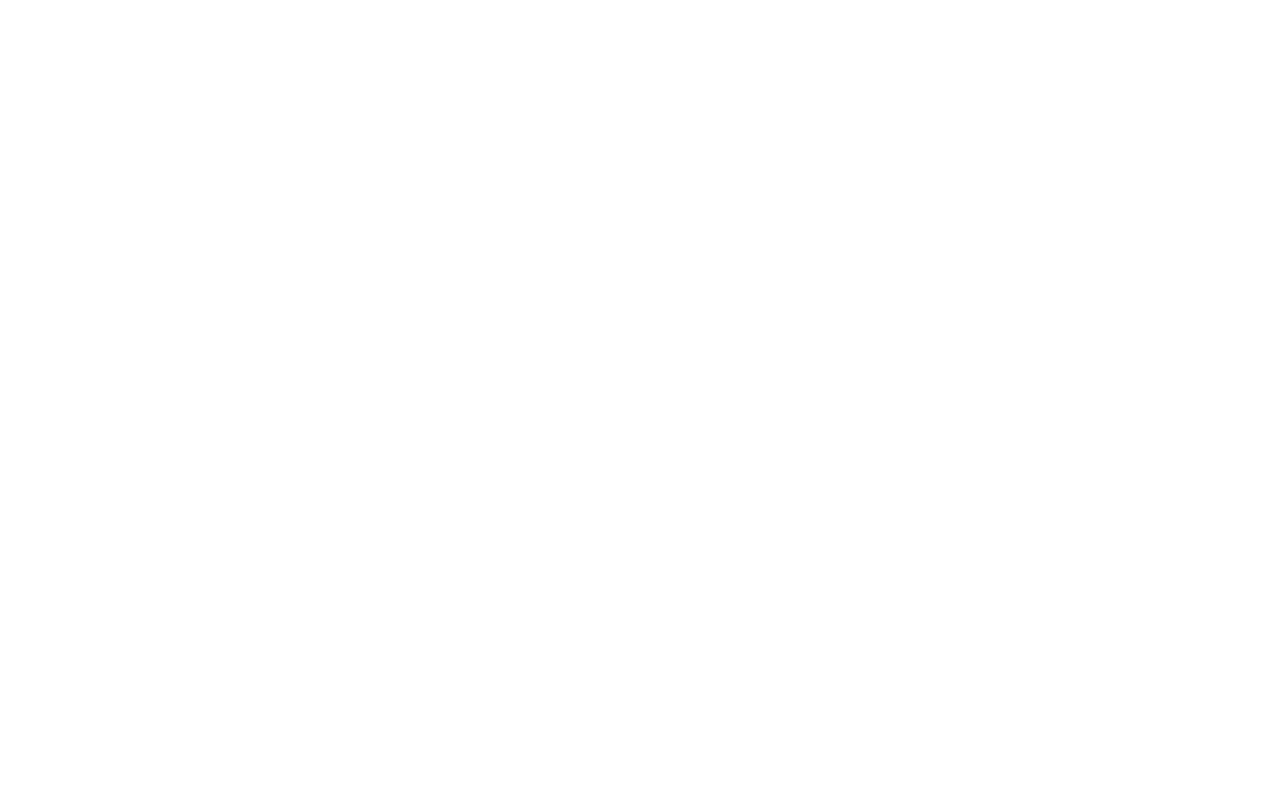
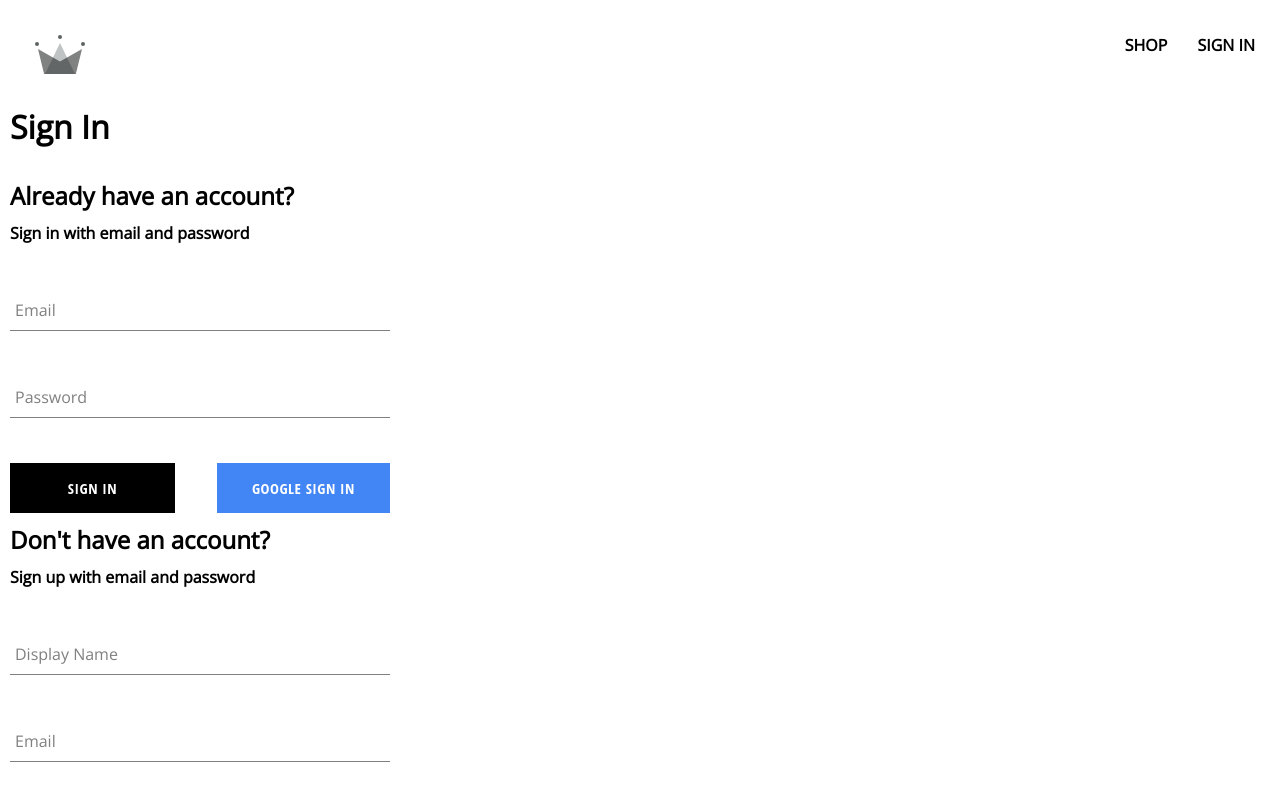
Before and after one commit to NickyZewe/crwn-clothing1, a React (Create React App) app: page /auth in a window 1280 px wide. Before the commit this address had no page. Shown: the top 800 px of the page. Built offline with nearby package versions, Linux system fonts and the light colour scheme.

Commit message:
did so much lol

```diff
--- a/src/App.js
+++ b/src/App.js
@@ -2,7 +2,7 @@
 
 import Home from "./routes/home/home.component.jsx";
 import Navigation from "./routes/navigation/navigation.component.jsx";
-import SignIn from "./routes/sign-in/sign-in.component.jsx";
+import Authentication from "./routes/authentication/authentication.component.jsx";
 
 const Shop = () => {
   return <h1>I am the shop page</h1>;
@@ -14,7 +14,7 @@
       <Route path="/" element={<Navigation />}>
         <Route index element={<Home />} />
         <Route path="shop" element={<Shop />} />
-        <Route path="sign-in" element={<SignIn />} />
+        <Route path="auth" element={<Authentication />} />
       </Route>
     </Routes>
   );
--- /dev/null
+++ b/src/components/button/button.component.jsx
@@ -0,0 +1,19 @@
+import "./button.styles.scss";
+
+const BUTTON_TYPE_CLASSES = {
+  google: "google-sign-in",
+  inverted: "inverted",
+};
+
+const Button = ({ children, buttonType, ...otherProps }) => {
+  return (
+    <button
+      className={`button-container ${BUTTON_TYPE_CLASSES[buttonType]}`}
+      {...otherProps}
+    >
+      {children}
+    </button>
+  );
+};
+
+export default Button;
--- /dev/null
+++ b/src/components/button/button.styles.scss
@@ -0,0 +1,46 @@
+.button-container {
+    min-width: 165px;
+    width: auto;
+    height: 50px;
+    letter-spacing: 0.5px;
+    line-height: 50px;
+    padding: 0 35px 0 35px;
+    font-size: 15px;
+    background-color: black;
+    color: white;
+    text-transform: uppercase;
+    font-family: 'Open Sans Condensed';
+    font-weight: bolder;
+    border: none;
+    cursor: pointer;
+    display: flex;
+    justify-content: center;
+
+    &:hover {
+      background-color: white;
+      color: black;
+      border: 1px solid black;
+    }
+
+    &.google-sign-in {
+      background-color: #4285f4;
+      color: white;
+
+      &:hover {
+        background-color: #357ae8;
+        border: none;
+      }
+    }
+
+    &.inverted {
+      background-color: white;
+      color: black;
+      border: 1px solid black;
+
+      &:hover {
+        background-color: black;
+        color: white;
+        border: none;
+      }
+    }
+  }
--- /dev/null
+++ b/src/components/form-input/form-input.component.jsx
@@ -0,0 +1,20 @@
+import "./form-input.styles.scss";
+
+const FormInput = ({ label, ...otherProps }) => {
+  return (
+    <div className="group">
+      <input className="form-input" {...otherProps} />
+      {label && (
+        <label
+          className={`${
+            otherProps.value.length ? "shrink" : ""
+          } form-input-label`}
+        >
+          {label}
+        </label>
+      )}
+    </div>
+  );
+};
+
+export default FormInput;
--- /dev/null
+++ b/src/components/form-input/form-input.styles.scss
@@ -0,0 +1,54 @@
+$sub-color: grey;
+$main-color: black;
+
+@mixin shrinkLabel {
+  top: -14px;
+  font-size: 12px;
+  color: $main-color;
+}
+
+.group {
+  position: relative;
+  margin: 45px 0;
+
+  .form-input {
+    background: none;
+    background-color: white;
+    color: $sub-color;
+    font-size: 18px;
+    padding: 10px 10px 10px 5px;
+    display: block;
+    width: 100%;
+    border: none;
+    border-radius: 0;
+    border-bottom: 1px solid $sub-color;
+    margin: 25px 0;
+
+    &:focus {
+      outline: none;
+    }
+
+    &:focus ~ .form-input-label {
+      @include shrinkLabel();
+    }
+  }
+
+  input[type='password'] {
+    letter-spacing: 0.3em;
+  }
+
+  .form-input-label {
+    color: $sub-color;
+    font-size: 16px;
+    font-weight: normal;
+    position: absolute;
+    pointer-events: none;
+    left: 5px;
+    top: 10px;
+    transition: 300ms ease all;
+
+    &.shrink {
+      @include shrinkLabel();
+    }
+  }
+}
--- /dev/null
+++ b/src/components/sign-in/sign-in-form.component.jsx
@@ -0,0 +1,84 @@
+import { useState } from "react";
+
+import FormInput from "../form-input/form-input.component";
+
+import "./sign-in-form.styles.scss";
+import Button from "../button/button.component";
+
+import {
+  signInWithGooglePopup,
+  createUserDocumentFromAuth,
+  signInAuthUserWithEmailAndPassword,
+} from "../../utility/firebase/firebase.utility";
+
+const defaultFormFields = {
+  email: "",
+  password: "",
+};
+
+const SignInForm = () => {
+  const [formFields, setFormFields] = useState(defaultFormFields);
+  const { email, password } = formFields;
+
+  const resetFormFields = () => {
+    setFormFields(defaultFormFields);
+  };
+
+  const signInWithGoogle = async () => {
+    const { user } = await signInWithGooglePopup();
+    await createUserDocumentFromAuth(user);
+  };
+
+  const handleSubmit = async (event) => {
+    event.preventDefault();
+
+    try {
+      const response = await signInAuthUserWithEmailAndPassword(
+        email,
+        password
+      );
+      resetFormFields();
+    } catch (error) {}
+  };
+
+  const handleChange = (event) => {
+    const { name, value } = event.target;
+
+    setFormFields({ ...formFields, [name]: value });
+  };
+
+  return (
+    <div className="sign-in-container">
+      <h2>Already have an account?</h2>
+      <span>Sign in with email and password</span>
+      <form onSubmit={handleSubmit}>
+        <FormInput
+          label="Email"
+          type="email"
+          required
+          onChange={handleChange}
+          name="email"
+          value={email}
+        />
+
+        <FormInput
+          label="Password"
+          type="password"
+          required
+          onChange={handleChange}
+          name="password"
+          value={password}
+        />
+
+        <div className="buttons-container">
+          <Button type="submit">Sign In</Button>
+          <Button buttonType="google" onCLick={signInWithGoogle}>
+            Google Sign In
+          </Button>
+        </div>
+      </form>
+    </div>
+  );
+};
+
+export default SignInForm;
--- /dev/null
+++ b/src/components/sign-in/sign-in-form.styles.scss
@@ -0,0 +1,14 @@
+.sign-in-container {
+    display: flex;
+    flex-direction: column;
+    width: 380px;
+
+    h2 {
+        margin: 10px 0;
+    }
+
+    .buttons-container {
+        display: flex;
+        justify-content: space-between;
+    }
+}
--- /dev/null
+++ b/src/routes/authentication/authentication.component.jsx
@@ -0,0 +1,14 @@
+import SignUpForm from "../../components/sign-up/sign-up-form.component";
+import SignInForm from "../../components/sign-in/sign-in-form.component";
+
+const Authentication = () => {
+  return (
+    <div>
+      <h1>Sign In</h1>
+      <SignInForm />
+      <SignUpForm />
+    </div>
+  );
+};
+
+export default Authentication;
--- a/src/routes/navigation/navigation.component.jsx
+++ b/src/routes/navigation/navigation.component.jsx
@@ -14,7 +14,7 @@
           <Link className="nav-links" to="/shop">
             SHOP
           </Link>
-          <Link className="nav-links" to="sign-in">
+          <Link className="nav-links" to="auth">
             SIGN IN
           </Link>
         </div>
--- a/src/routes/sign-in/sign-in.component.jsx
+++ /dev/null
@@ -1,20 +0,0 @@
-import {
-  signInWithGooglePopup,
-  createUserDocumentFromAuth,
-} from "../../utility/firebase/firebase.utility";
-
-const SignIn = () => {
-  const logGoogleUser = async () => {
-    const { user } = await signInWithGooglePopup();
-    const userDocRef = await createUserDocumentFromAuth(user);
-  };
-
-  return (
-    <div>
-      <h1>Sign in page</h1>
-      <button onClick={logGoogleUser}>Sign in with Google Popup</button>
-    </div>
-  );
-};
-
-export default SignIn;
--- a/src/utility/firebase/firebase.utility.js
+++ b/src/utility/firebase/firebase.utility.js
@@ -5,7 +5,10 @@
   signInWithPopup,
   signInWithRedirect,
   GoogleAuthProvider,
+  createUserWithEmailAndPassword,
+  signInWithEmailAndPassword,
 } from "firebase/auth";
+
 import { getFirestore, doc, getDoc, setDoc } from "firebase/firestore";
 
 // Your web app's Firebase configuration
@@ -21,24 +24,33 @@
 // Initialize Firebase
 const firebaseApp = initializeApp(firebaseConfig);
 
-const provider = new GoogleAuthProvider();
-provider.setCustomParameters({
+const googleProvider = new GoogleAuthProvider();
+
+googleProvider.setCustomParameters({
   prompt: "select_account",
 });
 
 export const auth = getAuth();
-export const signInWithGooglePopup = () => signInWithPopup(auth, provider);
+
+export const signInWithGooglePopup = () =>
+  signInWithPopup(auth, googleProvider);
+
+export const signInWithGoogleRedirect = () =>
+  signInWithRedirect(auth, googleProvider);
 
 export const database = getFirestore();
 
-export const createUserDocumentFromAuth = async (userAuth) => {
+export const createUserDocumentFromAuth = async (
+  userAuth,
+  additionalInformation = {}
+) => {
+  if (!userAuth) return;
   const userDocRef = doc(database, "users", userAuth.uid);
 
   console.log(userDocRef);
 
   const userSnapShot = await getDoc(userDocRef);
   console.log(userSnapShot);
-  console.log(userSnapShot.exists());
 
   if (!userSnapShot.exists()) {
     const { displayName, email } = userAuth;
@@ -49,6 +61,7 @@
         displayName,
         email,
         createdAt,
+        ...additionalInformation,
       });
     } catch (error) {
       console.log("error creating the user", error.message);
@@ -57,3 +70,15 @@
 
   return userDocRef;
 };
+
+export const createdAuthUserWithEmailAndPassword = async (email, password) => {
+  if (!email || !password) return;
+
+  return await createUserWithEmailAndPassword(auth, email, password);
+};
+
+export const signInAuthUserWithEmailAndPassword = async (email, password) => {
+  if (!email || !password) return;
+
+  return await signInWithEmailAndPassword(auth, email, password);
+};
```
